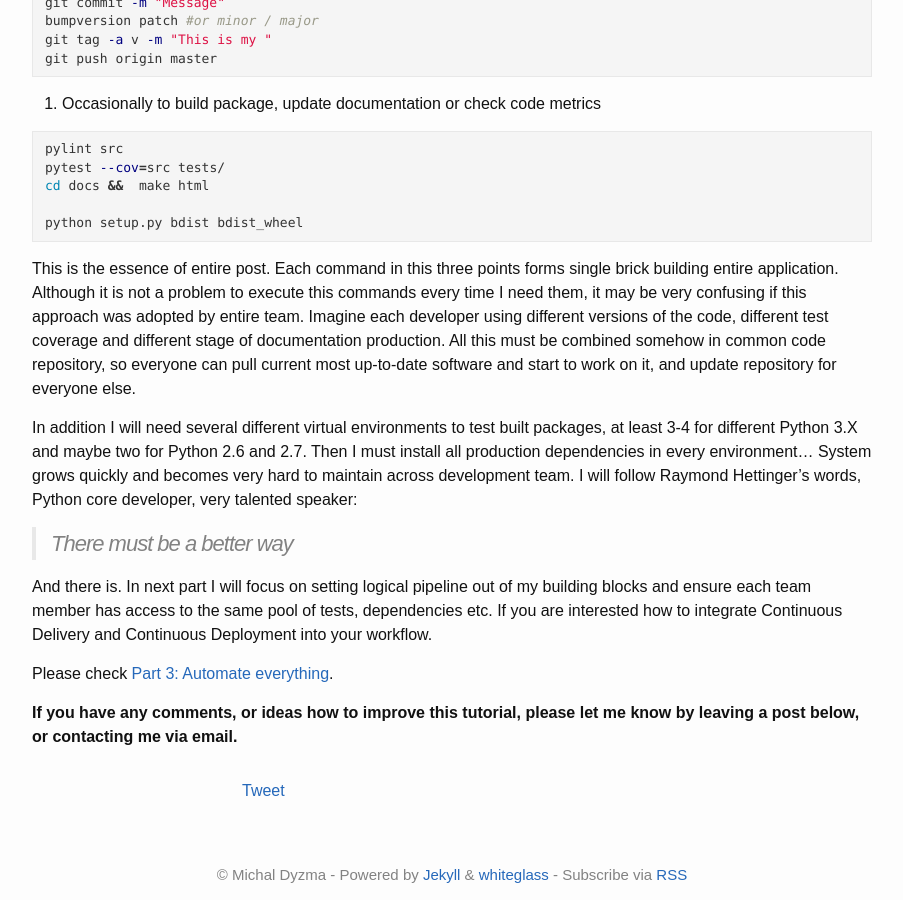
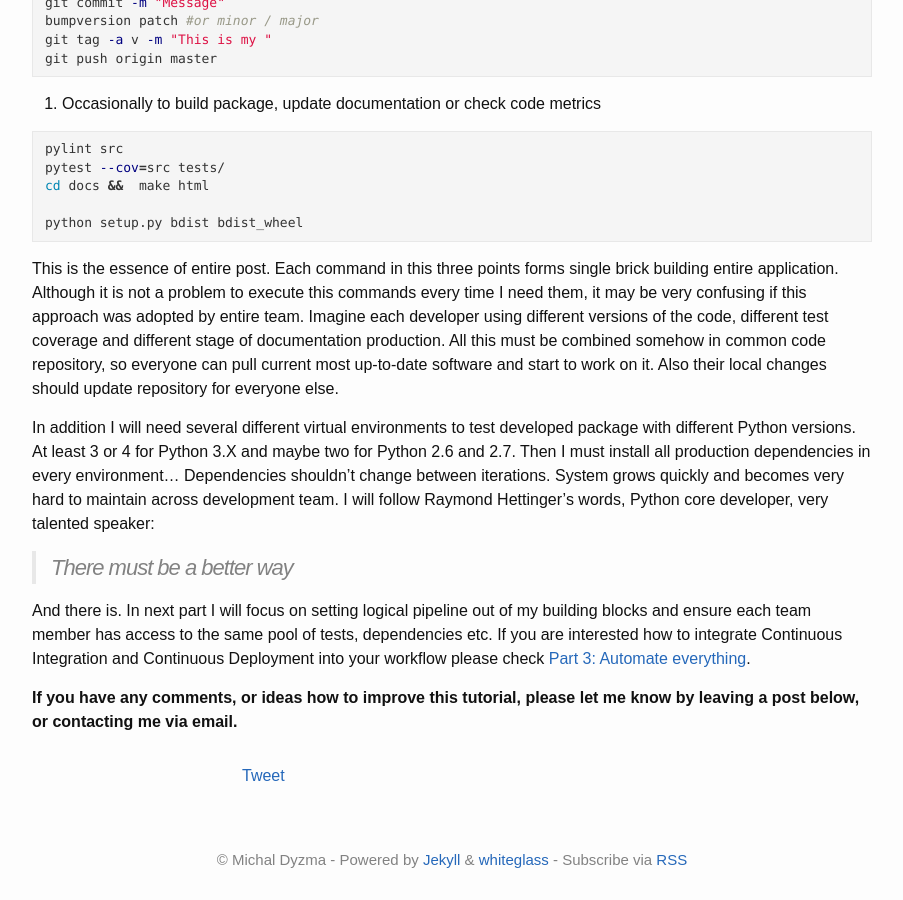
Before and after one commit to mdyzma/mdyzma.github.io, a Jekyll site: the page built from _posts/2017-05-28-part2-biostudio-setting-up-environment.md, in a window 1280 px wide and 900 px high, scrolled down 15841 px. Shown: the whole window, without its empty margins (188-1091 px from the left). Built offline with Jekyll 4.4.1, drawn with Linux system fonts in a browser that asks for light colours; nearby versions of some CDN libraries; comment, search, counter and statistics services are not loaded.

```diff
--- a/_posts/2017-05-28-part2-biostudio-setting-up-environment.md
+++ b/_posts/2017-05-28-part2-biostudio-setting-up-environment.md
@@ -764,16 +764,13 @@ cd docs &&  make html
 python setup.py bdist bdist_wheel
 {% endhighlight %}
 
-This is the essence of entire post. Each command in this three points forms single brick building entire application. Although it is not a problem to execute this commands every time I need them, it may be very confusing if this approach was adopted by entire team. Imagine each developer using different versions of the code, different test coverage and different stage of documentation production. All this must be combined somehow in common code repository, so everyone can pull current most up-to-date software and start to work on it, and update repository for everyone else.
+This is the essence of entire post. Each command in this three points forms single brick building entire application. Although it is not a problem to execute this commands every time I need them, it may be very confusing if this approach was adopted by entire team. Imagine each developer using different versions of the code, different test coverage and different stage of documentation production. All this must be combined somehow in common code repository, so everyone can pull current most up-to-date software and start to work on it. Also their local changes should update repository for everyone else.
 
-In addition I will need several different virtual environments to test built packages, at least 3-4 for different Python 3.X and maybe two for Python 2.6 and 2.7. Then I must install all production dependencies in every environment... System grows quickly and becomes very hard to maintain across development team. I will follow Raymond Hettinger's words, Python core developer, very talented speaker:
+In addition I will need several different virtual environments to test developed package with different Python versions. At least 3 or 4 for Python 3.X and maybe two for Python 2.6 and 2.7. Then I must install all production dependencies in every environment... Dependencies shouldn't change between iterations. System grows quickly and becomes very hard to maintain across development team. I will follow Raymond Hettinger's words, Python core developer, very talented speaker:
 
 > There must be a better way
 
-And there is. In next part I will focus on setting logical pipeline out of my building blocks and ensure each team member has access to the same pool of tests, dependencies etc. If you are interested how to integrate  Continuous Delivery and Continuous Deployment into your workflow.
-
-
-Please check [Part 3: Automate everything]({{site.url}}/2017/06/24/part3-biostudio-automate-everything/).
+And there is. In next part I will focus on setting logical pipeline out of my building blocks and ensure each team member has access to the same pool of tests, dependencies etc. If you are interested how to integrate  Continuous Integration and Continuous Deployment into your workflow please check [Part 3: Automate everything]({{site.url}}/2017/06/24/part3-biostudio-automate-everything/).
 
 
 **If you have any comments, or ideas how to improve this tutorial, please let me know by leaving a post below, or contacting me via email.**
```
Also changed, not shown: assets/23-04-2017-julia-kernel.png.
